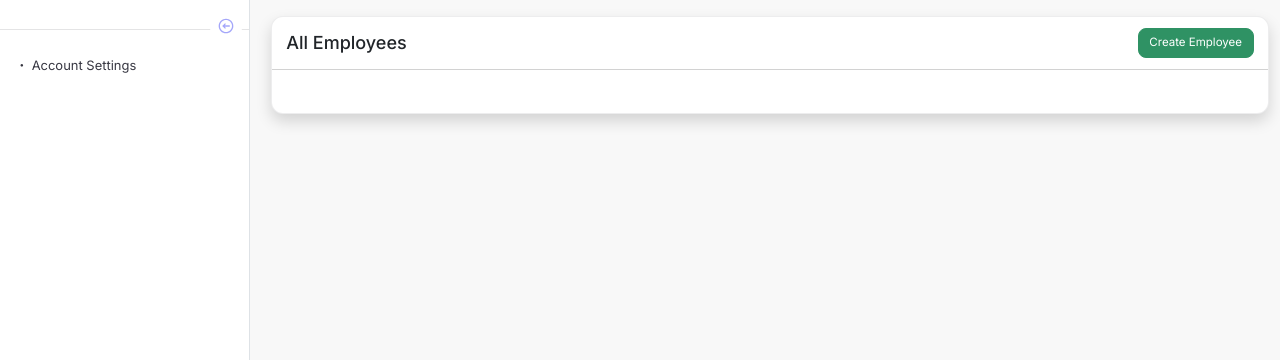
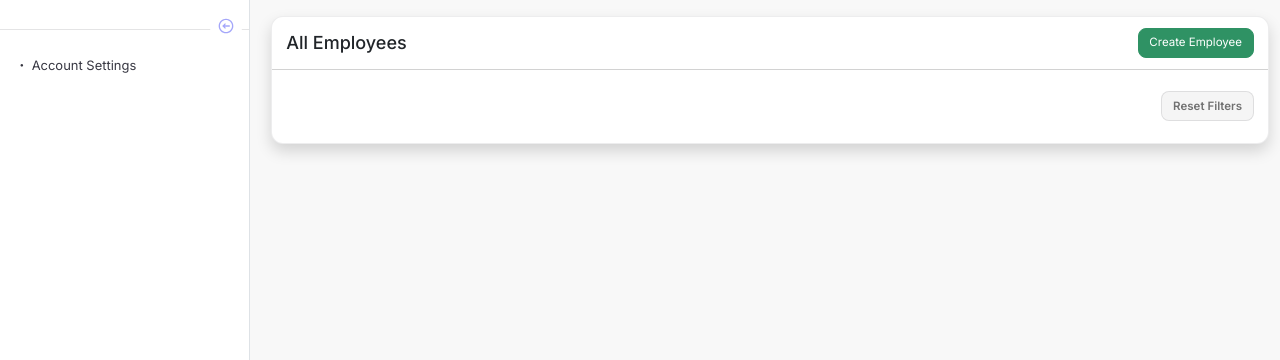
Before and after one commit to SrLimbachiya/ems, a Yii app: template views/employee/index.php in a window 1280 px wide. Shown: the part 60-420 px from the top of the page. Run offline with PHP 8.4 and a stand-in for Yii, Linux system fonts and the light colour scheme; the template is opened without the code that fills it, so the values that code supplies are empty; some libraries are stand-ins or nearby versions.

Commit message:
reset filter button added in employee index

```diff
--- a/views/employee/index.php
+++ b/views/employee/index.php
@@ -26,12 +26,14 @@ $cities = \app\models\CityMaster::getAllCities();
             <?= Html::a('Create Employee', ['create'], ['class' => 'btn btn-success']) ?>
     </div>
     <div class="card-body">
+
         <div class="employee-index overflow-auto">
 
 
 
 
             <!--    --><?php // echo $this->render('_search', ['model' => $searchModel]); ?>
+            <?= Html::a('Reset Filters', ['index'], ['class' => 'btn btn-secondary float-right']) ?>
 
             <?= GridView::widget([
                 'dataProvider' => $dataProvider,
```
